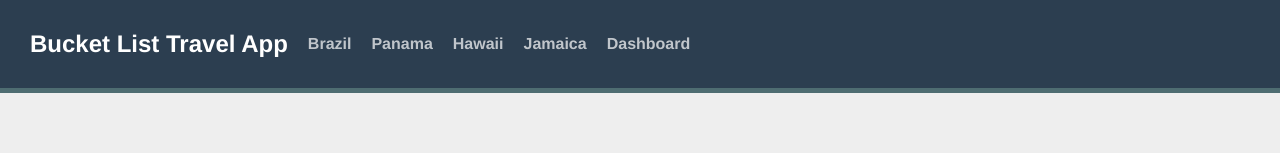
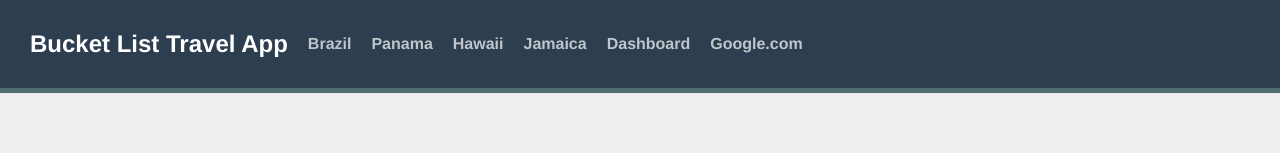
Before and after one commit to AlexRingor/VueRouter, a Vue app in the folder vue-router-vite-only/vue-router-school-travel/: page / in a window 1280 px wide. Shown: the top 153 px of the page. Built offline with nearby package versions, Linux system fonts and the light colour scheme.

Commit message:
router link for external urls

```diff
--- /dev/null
+++ b/vue-router-vite-only/vue-router-school-travel/src/components/AppLink.vue
@@ -0,0 +1,23 @@
+<template>
+    <a v-if="isExternal"
+    target="_blank"
+    rel="noopener"
+    :href="to"><slot/></a>
+    <router-link v-else v-bind="$props"><slot/></router-link>
+</template>
+
+
+<script>
+import { RouterLink } from 'vue-router'
+export default {
+    props: {
+        ...RouterLink.props
+    },
+    computed: {
+        isExternal() {
+            return typeof this.to === 'string' && this.to.startsWith('http')
+        }
+    }
+
+}
+</script>
--- a/vue-router-vite-only/vue-router-school-travel/src/components/TheNavigation.vue
+++ b/vue-router-vite-only/vue-router-school-travel/src/components/TheNavigation.vue
@@ -1,12 +1,13 @@
 <template>
     <div id="nav">
-      <router-link id="logo" to="/">Bucket List Travel App</router-link>
-      <router-link v-for="destination in destinations"
+      <AppLink id="logo" to="/">Bucket List Travel App</AppLink>
+      <AppLink v-for="destination in destinations"
       :key="destination.id"
       :to="{name: 'destination.show', params: {id: destination.id, slug: destination.slug}}"
       >{{ destination.name }}
-      </router-link>
-      <router-link :to="{name: 'protected'}">Dashboard</router-link>
+      </AppLink>
+      <AppLink :to="{name: 'protected'}">Dashboard</AppLink>
+      <AppLink to="https://google.com">Google.com</AppLink>
     </div>
 </template>
 
--- a/vue-router-vite-only/vue-router-school-travel/src/main.js
+++ b/vue-router-vite-only/vue-router-school-travel/src/main.js
@@ -1,8 +1,9 @@
 import { createApp } from 'vue'
 import App from './App.vue'
 import router from './router/index.js'
-
+import AppLink from './components/AppLink.vue'
 
 createApp(App)
+.component( 'AppLink', AppLink)
 .use(router)
-.mount('#app')
+.mount("#app");
```
